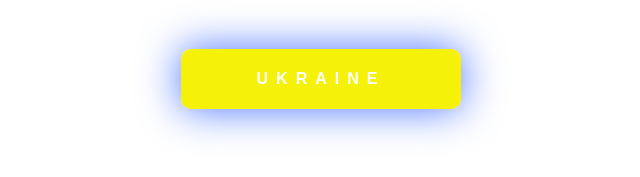
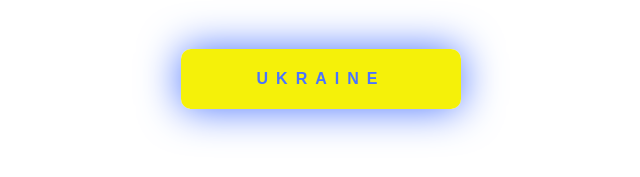
Before and after one commit to AleksN1/Button, a plain HTML site: page index.html in a window 1280 px wide. In both pictures the pointer is over the element "UKRAINE". Shown: the part 321-498 px from the top of the page, 319-959 px from the left. Drawn offline with Linux system fonts and the light colour scheme.

Commit message:
Update style.css

```diff
--- a/css/style.css
+++ b/css/style.css
@@ -83,6 +83,11 @@
 	z-index: 1;
 	font-weight: 900;
 }
+
+.wave-btn__text:hover {
+	color: #4973ff;
+}
+
 .wave-btn__waves {
 	position: absolute;
 	width: 280px;
```
